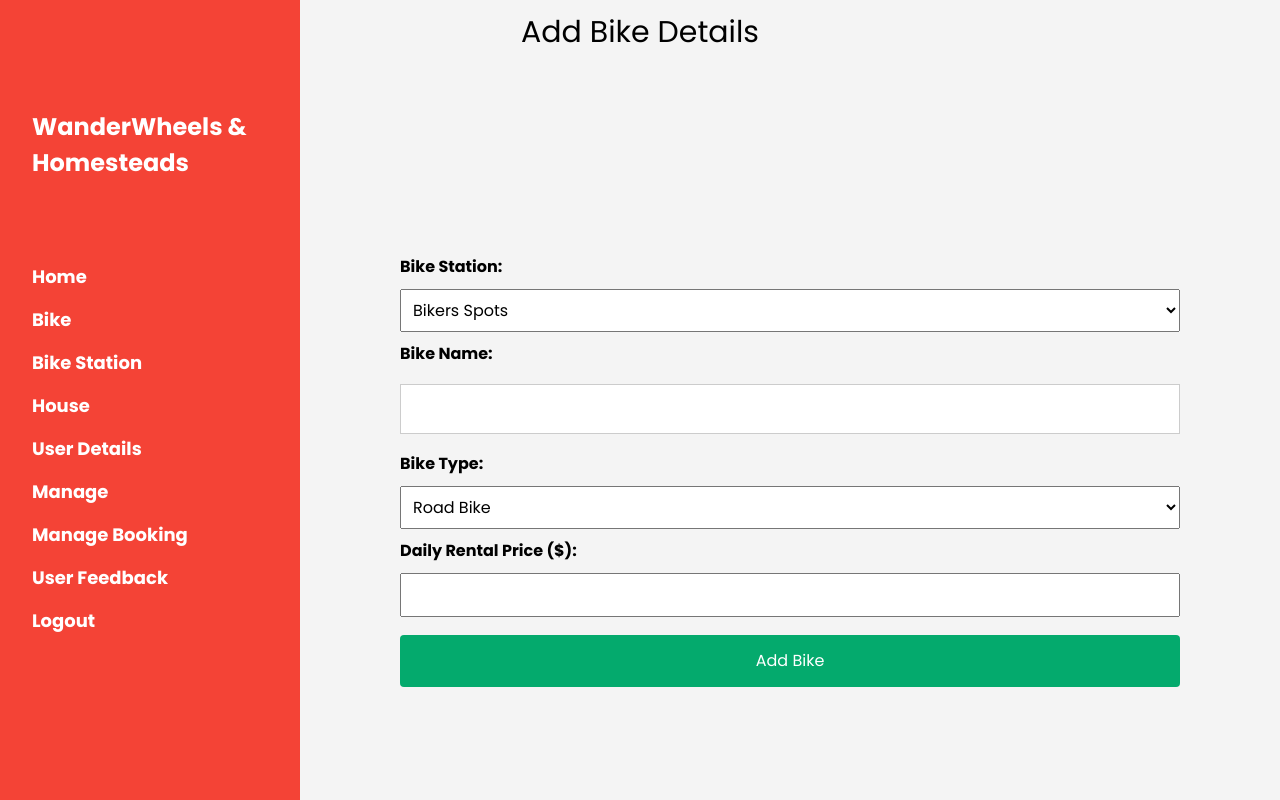
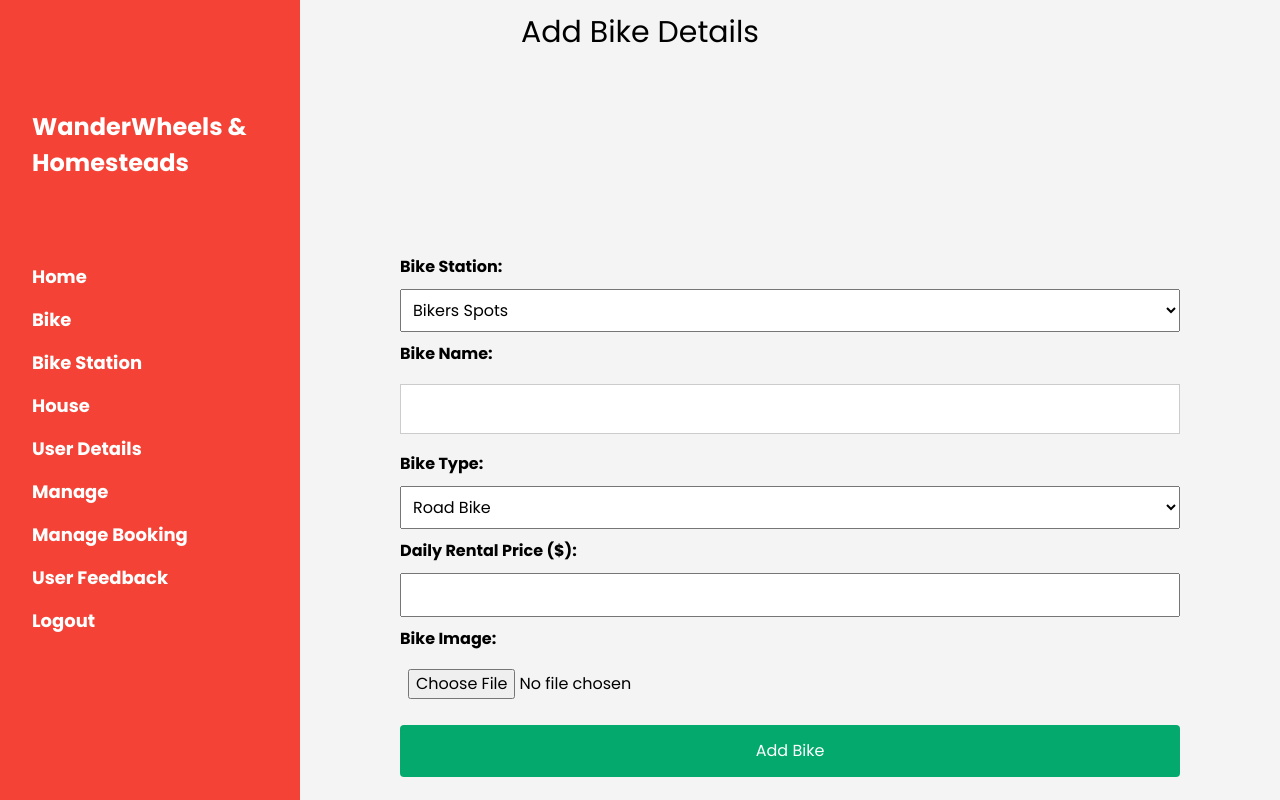
Before and after one commit to 66RED99/RENTAL-E-COMMERCE-PLATFORM, a Django app: page /bike_page/ in a window 1280 px wide. Run offline with Django 4.2, Linux system fonts and the light colour scheme; data comes from the database, SQL or seed files in the repository.

Commit message:
80%
added photo adding functionality while adding bikes

```diff
--- a/bike_home_webapplication/settings.py
+++ b/bike_home_webapplication/settings.py
@@ -10,10 +10,15 @@ For the full list of settings and their values, see
 https://docs.djangoproject.com/en/4.2/ref/settings/
 """
 
+import os
 from pathlib import Path
 
 # Build paths inside the project like this: BASE_DIR / 'subdir'.
 BASE_DIR = Path(__file__).resolve().parent.parent
+
+# Store uploaded files in the 'uploads' directory within the templates folder
+MEDIA_ROOT = os.path.join(BASE_DIR,'web_App','static')
+MEDIA_URL = '/web_App/static/'
 
 
 # Quick-start development settings - unsuitable for production
--- a/bike_home_webapplication/urls.py
+++ b/bike_home_webapplication/urls.py
@@ -17,6 +17,8 @@ Including another URLconf
 from django.contrib import admin
 from django.urls import path
 from web_App.views import *
+from django.conf import settings
+from django.conf.urls.static import static
 urlpatterns = [
     path("admin/", admin.site.urls),
     path("", front_page),
@@ -59,7 +61,7 @@ urlpatterns = [
     path("get_response/", get_response, name="get_response"),
     path("get_response1/", get_response1, name="get_response1"),
     path("book_homestay_bot/", book_homestay_bot, name="book_homestay_bot"),
-    path("manage_booking/", manage_booking, name="manage_booking"),
+    path("manage_booking/", manage_booking, name="manage_booking"),]
 
-
-]
+if settings.DEBUG:
+    urlpatterns += static(settings.MEDIA_URL, document_root=settings.MEDIA_ROOT)
--- a/web_App/models.py
+++ b/web_App/models.py
@@ -16,6 +16,8 @@ class Bike_detail(models.Model):
     Bike_type = models.CharField(max_length=255)
     Bike_price = models.IntegerField()
     Bike_availability = models.CharField(max_length=255,default="Available")
+    Bike_image = models.ImageField(upload_to='bike_images/', blank=True, null=True)
+
 
 class Homestay_details(models.Model):
     Sl_no = models.IntegerField(primary_key=True)
--- a/web_App/templates/bike.html
+++ b/web_App/templates/bike.html
@@ -115,6 +115,9 @@ body {
       <label for="bikePrice">Daily Rental Price ($):</label>
       <input type="number" id="bikePrice" name="bikePrice" min="100" required>
 
+      <label for="bikeImage">Bike Image:</label>
+      <input type="file" id="bikeImage" name="bikeImage" accept="image/*" required>
+
       <button type="submit" >Add Bike</button>
     </form>
 
--- a/web_App/views.py
+++ b/web_App/views.py
@@ -134,8 +134,16 @@ def adding_bikes(request):
     name = request.POST.get("bikeName")
     type = request.POST.get("bikeType")
     price = request.POST.get("bikePrice")
+    bike_image = request.FILES.get("bikeImage")
+
     print(station,name,type,price)
-    obj = Bike_detail(Bike_station=station, Bike_name=name, Bike_type=type, Bike_price=price)
+    obj = Bike_detail(
+            Bike_station=station,
+            Bike_name=name,
+            Bike_type=type,
+            Bike_price=price,
+            Bike_image=bike_image  # Store the uploaded image file object
+        )
     obj.save()
     return HttpResponse("<script>window.location.href='/bike_page/';alert('Bike added sucessfully')</script>")
 
```
Also changed, not shown: web_App/templates/bikes.html (+15 -0 lines), web_App/migrations/0013_bike_detail_bike_image.py (added), web_App/static/bike_images/Hunter350.jpg (added), web_App/static/bike_images/Hunter350_TufD7pj.jpg (added), web_App/static/bike_images/gt.webp (added), web_App/static/bike_images/himalayan450.jpg (added).
